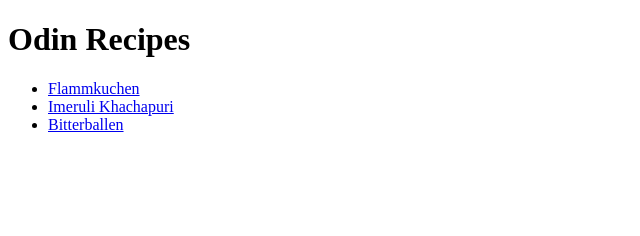
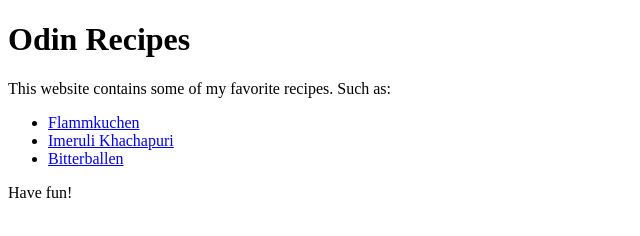
Before and after one commit to anatota/odin-recipes, a plain HTML site: page index.html in a window 1280 px wide. Shown: the whole page, without its empty margins (0-640 px from the left). Drawn offline with Linux system fonts and the light colour scheme.

Commit message:
Add content to README file and couple paragraphs in index.html

```diff
--- a/index.html
+++ b/index.html
@@ -6,10 +6,12 @@
 </head>
 <body>
     <h1>Odin Recipes</h1>
+    <p>This website contains some of my favorite recipes. Such as:</p>
     <ul>
         <li><a href="./recipes/flammkuchen.html">Flammkuchen</a></li>
         <li><a href="./recipes/imeruli-khachapuri.html">Imeruli Khachapuri</a></li>
         <li><a href="./recipes/bitterballen.html">Bitterballen</a></li>
     </ul>
+    <p>Have fun!</p>
 </body>
 </html>
```
Also changed, not shown: 1 other file.
